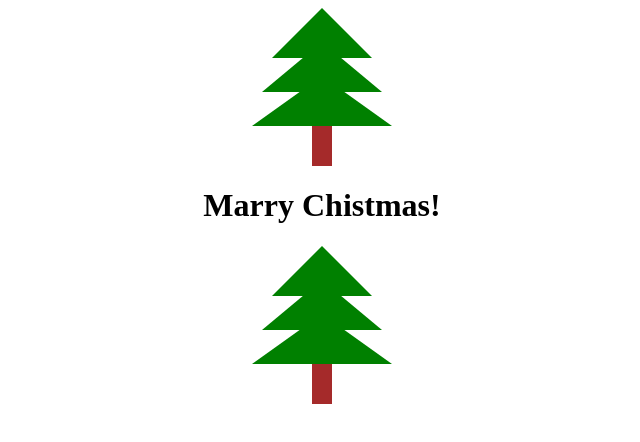
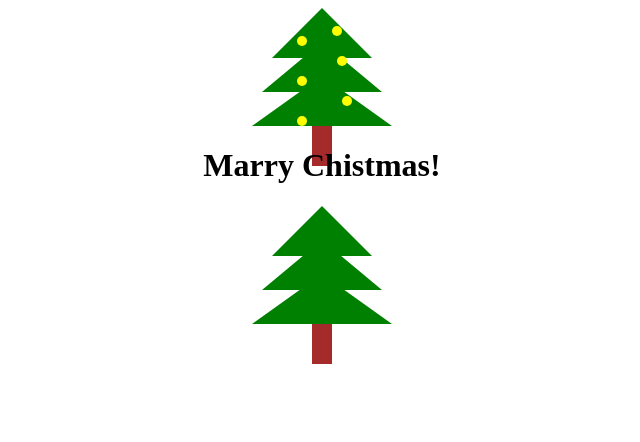
Before and after one commit to changmink/Chistmas, a plain HTML site: page index.html in a window 1280 px wide. Shown: the whole page, without its empty margins (318-958 px from the left). Drawn offline with Linux system fonts and the light colour scheme.

Commit message:
[NoIssue] 장식 붙여보기

```diff
--- a/index.html
+++ b/index.html
@@ -11,6 +11,12 @@
         <div id="mid" class="bush"></div>
         <div id="bottom" class="bush"></div>
         <div class="wood"></div>
+        <div id="one" class="ball"></div>
+        <div id="two" class="ball"></div>
+        <div id="three" class="ball"></div>
+        <div id="four" class="ball"></div>
+        <div id="five" class="ball"></div>
+        <div id="six" class="ball"></div>
     </div>
     <h1 class="message">Marry Chistmas!</h1>
     <div class="tree">
@@ -21,6 +27,36 @@
     </div>
 </body>
 <style>
+    .ball{
+        border-radius: 100%;
+        width: 10px;
+        height: 10px;
+        background-color: yellow;
+    }
+    #one{
+        margin-top: -140px;
+        margin-left: 30px;
+    }
+    #two{
+       margin-left: -40px;
+    }
+    #three{
+        margin-top: 10px;
+        margin-left: 40px;
+    }
+    #four{
+        margin-top: 10px;
+        margin-left: -40px;
+    }
+    #five{
+        margin-top: 10px;
+        margin-left: 50px;
+    }
+    #six{
+        margin-top: 10px;
+        margin-left: -40px;
+        margin-bottom: 30;
+    }
     .message{
         display: flex;
         justify-content: center;
```
Also changed, not shown: 1 other file.
